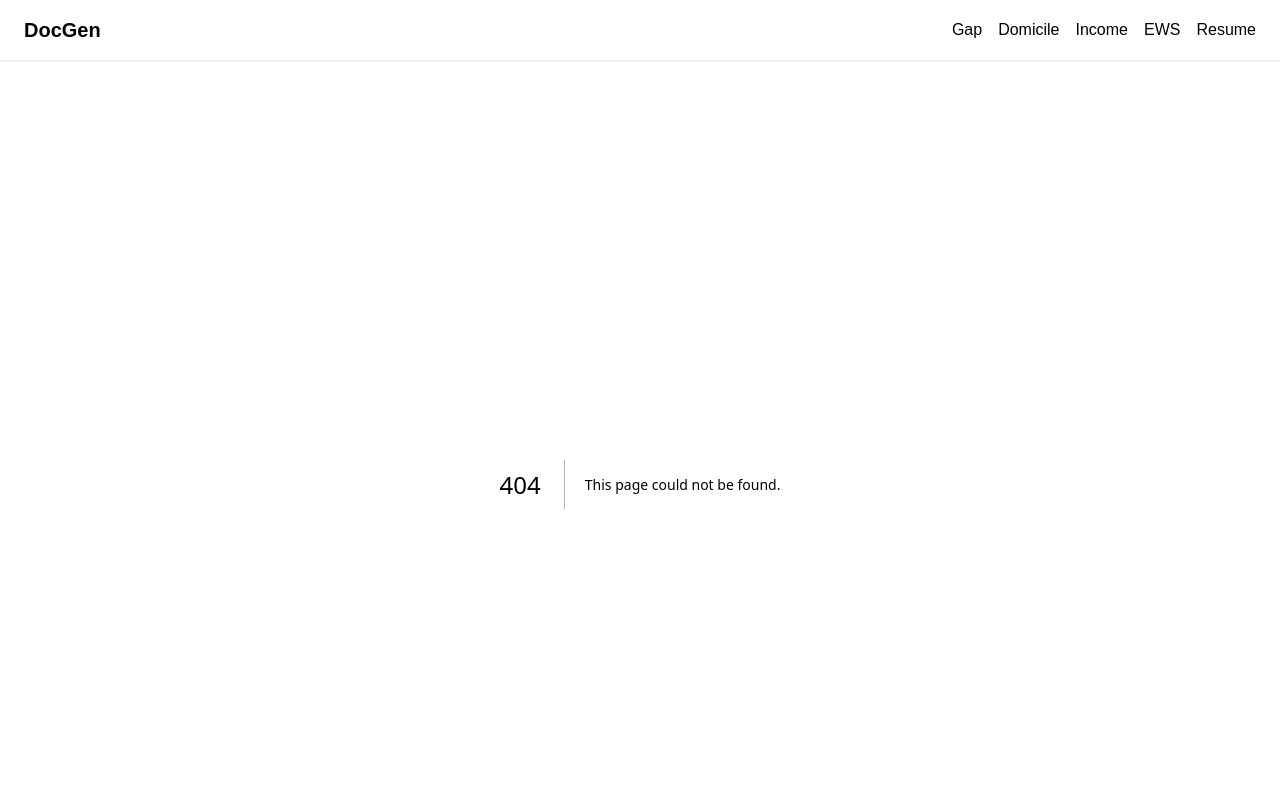
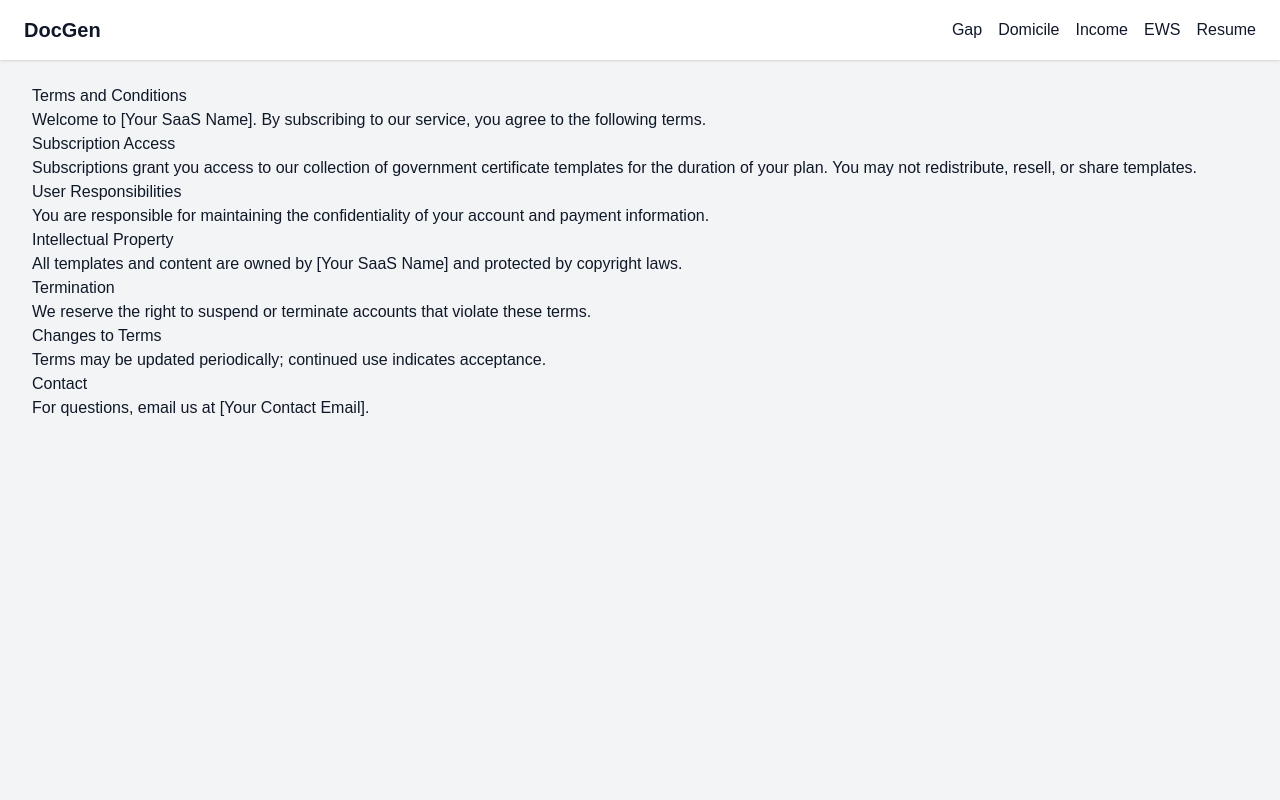
Before and after one commit to PalAman-git/template-for-certificates, a Next.js app: page /terms-and-conditions in a window 1280 px wide. Before the commit this address had no page. Shown: the top 800 px of the page. Built offline with nearby package versions, Linux system fonts and the light colour scheme.

Commit message:
added razor pay required page

```diff
--- /dev/null
+++ b/src/app/cancellation-and-refunds/page.js
@@ -0,0 +1,22 @@
+export default function CancellationAndRefunds() {
+  return (
+    <div>
+      <h1>Cancellation & Refund Policy</h1>
+      <p>
+        We offer subscription plans to access multiple government certificate templates. You may cancel your subscription anytime through your account settings.
+      </p>
+      <h2>Subscription Cancellations</h2>
+      <p>
+        Cancellations will take effect at the end of the current billing cycle. No partial refunds will be given for the remaining subscription period.
+      </p>
+      <h2>Refunds</h2>
+      <p>
+        Refunds are only given if required by law or at our sole discretion. Free trials, if any, will expire at the end of the trial period without automatic charges unless renewed.
+      </p>
+      <h2>Contact Us</h2>
+      <p>
+        For any queries regarding cancellation or refunds, please contact us at [Your Contact Email].
+      </p>
+    </div>
+  );
+}
--- /dev/null
+++ b/src/app/contact-us/page.js
@@ -0,0 +1,17 @@
+export default function ContactUs() {
+  return (
+    <div>
+      <h1>Contact Us</h1>
+      <p>
+        We are glad to hear from you. Please reach out with any questions or feedback:
+      </p>
+      <ul>
+        <li>Email: erdevaman@gmail.com</li>
+        <li>Phone: 9877681404</li>
+      </ul>
+      <p>
+        We aim to respond within 2 business days.
+      </p>
+    </div>
+  );
+}
--- /dev/null
+++ b/src/app/privacy/page.js
@@ -0,0 +1,34 @@
+export default function Privacy() {
+  return (
+    <div>
+      <h1>Privacy Policy</h1>
+      <p>
+        At [Your SaaS Name], we respect your privacy. This policy explains how we collect, use, and protect your personal data.
+      </p>
+      <h2>Information Collected</h2>
+      <p>
+        We collect information provided during registration, payment details, and usage data to improve our service.
+      </p>
+      <h2>Use of Data</h2>
+      <p>
+        Data is used to manage subscriptions, communicate updates, and comply with legal obligations.
+      </p>
+      <h2>Data Protection</h2>
+      <p>
+        We implement industry-standard security measures to protect your information.
+      </p>
+      <h2>Third Parties</h2>
+      <p>
+        We do not sell your data but may share it with trusted payment processors and partners under strict confidentiality.
+      </p>
+      <h2>Your Rights</h2>
+      <p>
+        You can request access, correction, or deletion of your personal data.
+      </p>
+      <h2>Contact</h2>
+      <p>
+        For privacy inquiries, reach us at [Your Contact Email].
+      </p>
+    </div>
+  );
+}
--- /dev/null
+++ b/src/app/shipping/page.js
@@ -0,0 +1,22 @@
+export default function Shipping() {
+  return (
+    <div>
+      <h1>Delivery of Service</h1>
+      <p>
+        All certificate templates and subscription services are delivered digitally via your account.
+      </p>
+      <h2>Access Time</h2>
+      <p>
+        Access to templates begins immediately after successful subscription payment.
+      </p>
+      <h2>Downtime</h2>
+      <p>
+        We strive to maintain 24/7 service availability but do not guarantee uninterrupted access.
+      </p>
+      <h2>Contact Us</h2>
+      <p>
+        For any issues accessing your subscription or templates, contact us at [Your Contact Email].
+      </p>
+    </div>
+  );
+}
--- /dev/null
+++ b/src/app/terms-and-conditions/page.js
@@ -0,0 +1,34 @@
+export default function TermsAndConditions() {
+  return (
+    <div>
+      <h1>Terms and Conditions</h1>
+      <p>
+        Welcome to [Your SaaS Name]. By subscribing to our service, you agree to the following terms.
+      </p>
+      <h2>Subscription Access</h2>
+      <p>
+        Subscriptions grant you access to our collection of government certificate templates for the duration of your plan. You may not redistribute, resell, or share templates.
+      </p>
+      <h2>User Responsibilities</h2>
+      <p>
+        You are responsible for maintaining the confidentiality of your account and payment information.
+      </p>
+      <h2>Intellectual Property</h2>
+      <p>
+        All templates and content are owned by [Your SaaS Name] and protected by copyright laws.
+      </p>
+      <h2>Termination</h2>
+      <p>
+        We reserve the right to suspend or terminate accounts that violate these terms.
+      </p>
+      <h2>Changes to Terms</h2>
+      <p>
+        Terms may be updated periodically; continued use indicates acceptance.
+      </p>
+      <h2>Contact</h2>
+      <p>
+        For questions, email us at [Your Contact Email].
+      </p>
+    </div>
+  );
+}
```
